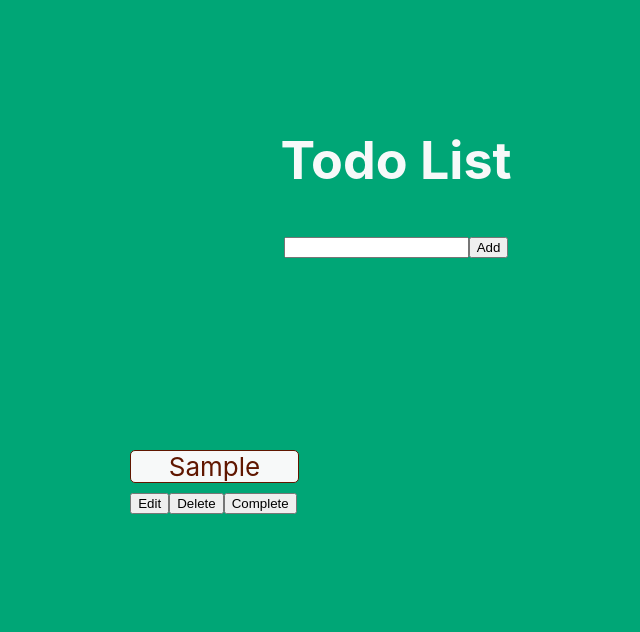
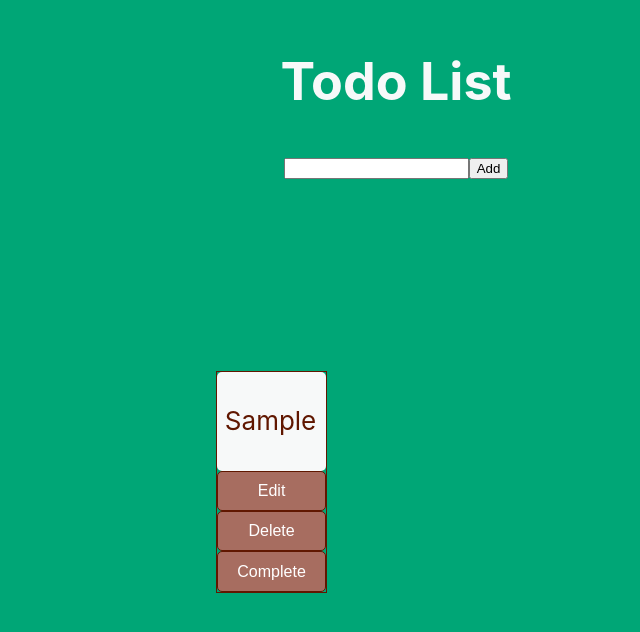
Before and after one commit to bibimbop123/Todolist, a React (Create React App) app: page / in a window 1280 px wide. Both pictures are taken after typing "Sample" into the empty fields and a click on the button "Add". Shown: the top 632 px of the page, without its empty margins (244-884 px from the left). Built offline with nearby package versions, Linux system fonts and the light colour scheme.

Commit message:
completed project

```diff
--- a/src/App.css
+++ b/src/App.css
@@ -12,25 +12,99 @@
 
 .list-item {
   display: flex;
-  flex-direction: column;
-  justify-content: center;
+  flex-direction: row;
+  justify-content: space-between;
   align-items: center;
   width: 100%;
-  height: auto;
+  height: 7rem;
   background-color: #F7F9F9;
   color: #601700;
   font-size: calc(10px + 2vmin);
-  border: #601700 1px solid;
+
   border-radius: 5px;
   text-align: center;
   text-decoration: none;
   transition: all 0.3s ease-in-out;
+  padding: 0.5rem;
+  box-sizing: border-box;
+  line-height: 3rem;
+}
+.list-item-container {
+  display: flex;
+  flex-direction: column;
+  justify-content: space-between;
+  align-items: center;
+  width: 100%;
+  border: #601700 1px solid;
+
 }
 .list-item:hover {
   border-color: #F7F9F9;
   border-width: 2px;
 }
+//make the buttons fit the div of the list items//
+.updatebutton {
+  width: 100%;
+  height: 100%;
+  background-color: #F7F9F9;
+  color: #601700;
+  font-size: 1rem;
+  border-radius: 5px;
+  text-align: center;
+  text-decoration: none;
+  transition: all 0.3s ease-in-out;
+  padding: 0.5rem;
+  box-sizing: border-box;
+  line-height: 3rem;
+  border: #601700 1px solid;
 
+}
+.deletebutton {
+  width: 100%;
+  height: 20%;
+  background-color: #A76D60;
+  color: white;
+  font-size: 1rem;
+  border-radius: 5px;
+  text-align: center;
+  text-decoration: none;
+  transition: all 0.3s ease-in-out;
+  padding: 0.5rem;
+  box-sizing: border-box;
+  border: #601700 1px solid;
+
+
+}
+.editbutton {
+  width: 100%;
+  height: 20%;
+  background-color: #A76D60;
+  color: white;
+  font-size: 1rem;
+  border-radius: 5px;
+  text-align: center;
+  text-decoration: none;
+  transition: all 0.3s ease-in-out;
+  padding: 0.5rem;
+  box-sizing: border-box;
+  border: #601700 1px solid;
+
+}
+.completebutton {
+  width: 100%;
+  height: 20%;
+  background-color: #A76D60;
+  color: white;
+  font-size: 1rem;
+  border-radius: 5px;
+  text-align: center;
+  text-decoration: none;
+  transition: all 0.3s ease-in-out;
+  padding: 0.5rem;
+  box-sizing: border-box;
+  border: #601700 1px solid;
+
+}
 ul {
   display: grid;
   grid-template-columns: repeat(3, 1fr);
--- a/src/components/Todo.jsx
+++ b/src/components/Todo.jsx
@@ -52,7 +52,7 @@ export default function Todo() {
       <button onClick={handleAdd}>Add</button>
       <ul>
         {list.map((item, index) => (
-          <div key={index}>
+          <div className="list-item-container" key={index}>
             <li className="list-item">
               {item}
               {completed.includes(index) && " ✅"}
@@ -64,12 +64,30 @@ export default function Todo() {
                   value={editInput}
                   onChange={(e) => setEditInput(e.target.value)}
                 />
-                <button onClick={() => handleUpdate(index)}>Update</button>
+                <button
+                  className="updatebutton"
+                  onClick={() => handleUpdate(index)}
+                >
+                  Update
+                </button>
               </>
             )}
-            <button onClick={() => handleEdit(item, index)}>Edit</button>
-            <button onClick={() => handleDelete(index)}>Delete</button>
-            <button onClick={() => handleComplete(index)}>
+            <button
+              className="editbutton"
+              onClick={() => handleEdit(item, index)}
+            >
+              Edit
+            </button>
+            <button
+              className="deletebutton"
+              onClick={() => handleDelete(index)}
+            >
+              Delete
+            </button>
+            <button
+              className="completebutton"
+              onClick={() => handleComplete(index)}
+            >
               {completed.includes(index) ? "Uncomplete" : "Complete"}
             </button>
           </div>
```
